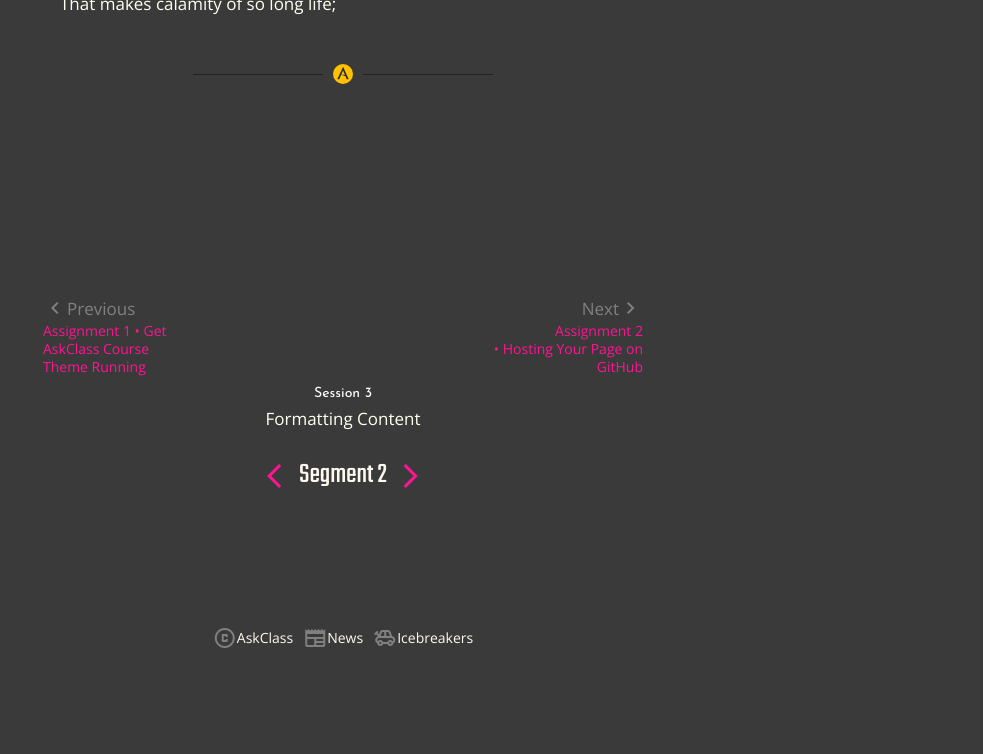
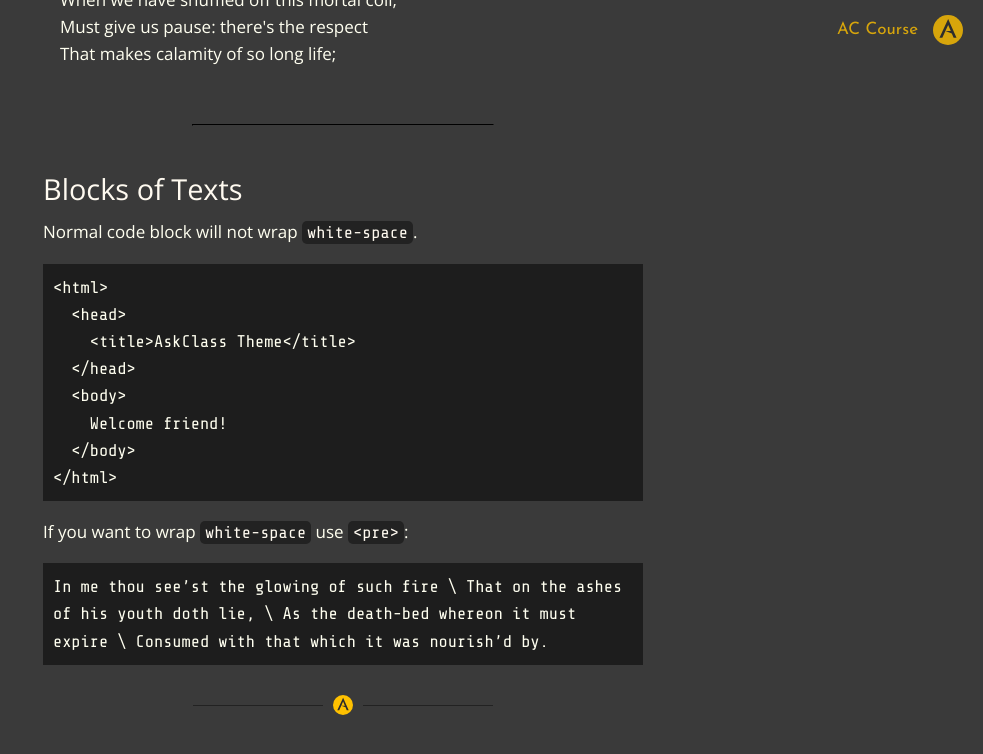
Before and after one commit to beAuthentic/askclass-course-theme, a Jekyll site: the page built from content/_session/session-03.md, in a window 1280 px wide and 900 px high, scrolled down 4787 px. Shown: the top 754 px of the window, without its empty margins (297-1280 px from the left). Built offline with Jekyll 4.4.1, drawn with Linux system fonts in a browser that asks for light colours; before the commit the page ends 5452 px from its top, so only the background shows below that; some of the changed text lies outside the part shown.

Commit message:
doc(formatting): Show new usage of `quoteblock` and `pre`

````diff
--- a/content/_session/parts/formatting.md
+++ b/content/_session/parts/formatting.md
@@ -18,11 +18,19 @@
 
 ### Quotations
 
-Quotations begin with a `>`. To separate the lines put a space between lines prefixed with `>` or use `<br/>`.
+Quotations begin with a `>`. To add a line-break use `<br/>`.
 
 > Thus conscience does make cowards of us all.
+> <br/>&mdash; Shakespeare
 
-> &mdash; Shakespeare
+Space them between a blank line to add a small gap:
+
+> As the death-bed whereon it must expire
+> <br/>Consumed with that which it was nourish’d by.
+
+> This thou perceivest, which makes thy love more strong,
+> <br/>To love that well which thou must leave ere long.
+
 
 ----
 
@@ -161,6 +169,28 @@
   <dd>That makes calamity of so long life;</dd>
 </dl>
 
+----
+
+### Blocks of Texts
+
+Normal code block will not wrap `white-space`.
+```
+<html>
+  <head>
+    <title>AskClass Theme</title>
+  </head>
+  <body>
+    Welcome friend!
+  </body>
+</html>
+```
+
+If you want to wrap `white-space` use `<pre>`:
+
+<pre>
+In me thou see’st the glowing of such fire \ That on the ashes of his youth doth lie, \ As the death-bed whereon it must expire \ Consumed with that which it was nourish’d by.
+</pre>
+
 <hr class='logo' />
 
 [Markdown Math]: https://acn.askclass.com/2022/06/20/markdown-math-support
````
